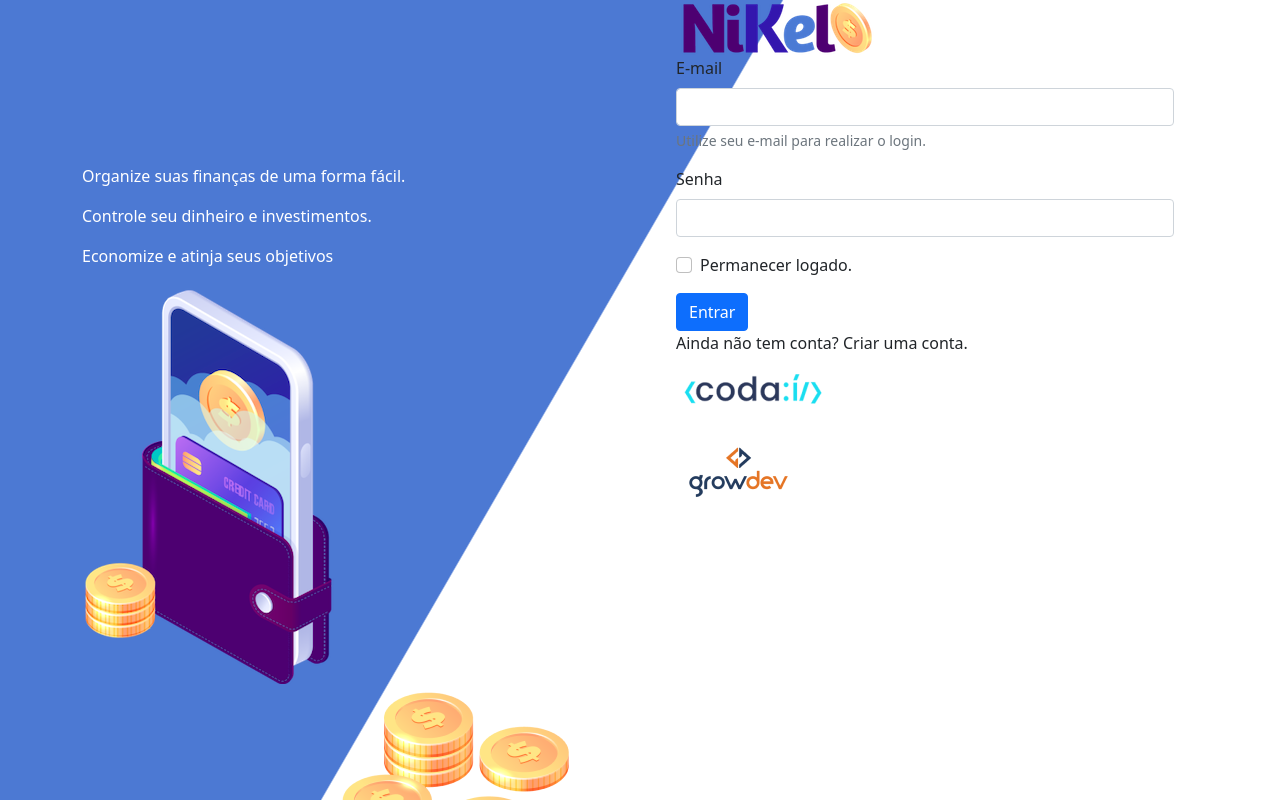
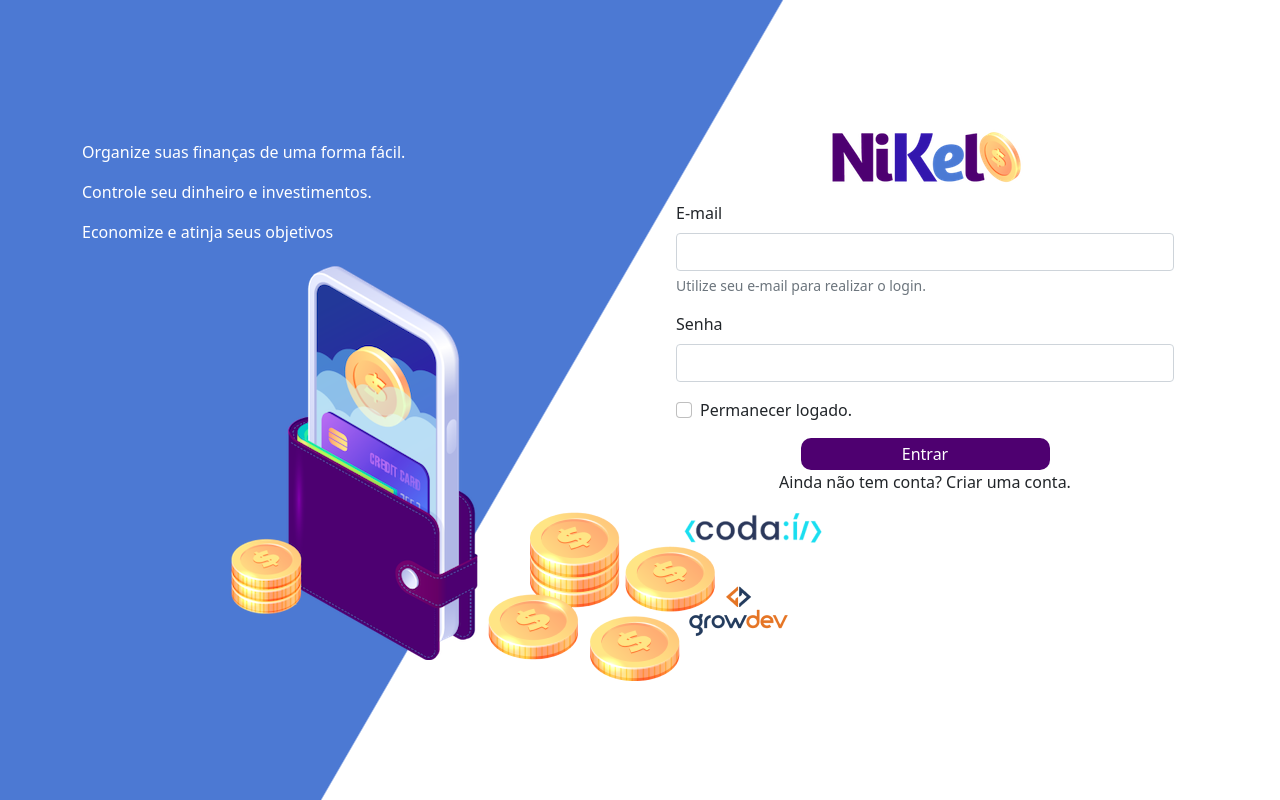
Before and after one commit to geovannifranca/nikel, a plain HTML site: page public/index.html in a window 1280 px wide. Drawn offline with nearby package versions, Linux system fonts and the light colour scheme.

Commit message:
css em andamento

```diff
--- a/public/css/styles.css
+++ b/public/css/styles.css
@@ -12,6 +12,21 @@
 
 .coins{
     position: fixed;
-    bottom: -80px;
+    bottom: 100px;
 
 }
+.button-login{
+    border-radius: 10px;
+    background-color: #4e0070;
+    color: #ffffff;
+    width: 50%;
+    margin: 0 25%;
+    align-content: auto;
+    padding-top: 4px;
+    padding-bottom: 4px;
+    border: none;
+}
+
+.button-login:hover{
+    background-color: #4c79d3;
+}
--- a/public/index.html
+++ b/public/index.html
@@ -11,7 +11,7 @@
     <main>
         <div class="container">
             <div class="row vh-100">
-                <div class="col d-flex justify-content-center mt-5 flex-column">
+                <div class="col d-flex justify-content-center my-5 flex-column">
                     <div class="text-login">
                         <p>
                            Organize suas finanças de uma forma fácil.
@@ -23,23 +23,23 @@
                             Economize e atinja seus objetivos
                         </p>
                     </div>
-                    <div>
+                    <div class="text-center">
                         <img src="./assets/images/pocket.png" alt="image pocket"  class="img-fluid">
                         <img src="./assets/images/coins.png" alt="image coins" class="img-fluid d-none d-md-inline coins">
                     </div>
                 </div>
-                <div class="col">
+                <div class="col d-flex justify-content-center my-5 flex-column">
                     <div class="container">
                         <div class="row">
                             <div class="col">
-                                <div>
+                                <div class="text-center mb-3">
                                     <img src="./assets/images/nikel-logo.png" alt="logo Nikel" class="img-fluid">
                                 </div>
                             </div>
                         </div>
                         <div class="row">
                             <div class="col">
-                                <form>
+                                <form >
                                     <div class="mb-3">
                                         <label for="exampleInputEmail1" class="form-label">E-mail</label>
                                         <input type="email" class="form-control" id="exampleInputEmail1" aria-describedby="emailHelp">
@@ -53,13 +53,13 @@
                                         <input type="checkbox" class="form-check-input" id="exampleCheck1">
                                         <label class="form-check-label" for="exampleCheck1">Permanecer logado.</label>
                                     </div>
-                                    <button type="submit" class="btn btn-primary">Entrar</button>
+                                    <button type="submit" class=" button-login">Entrar</button>
                                 </form>
                             </div>
                         </div>
                         <div class="row">
                             <div class="col">
-                                <p>Ainda não tem conta? Criar uma conta.</p>
+                                <p class="text-center">Ainda não tem conta? Criar uma conta.</p>
                             </div>
                         </div>
                         <div class="row">
```
